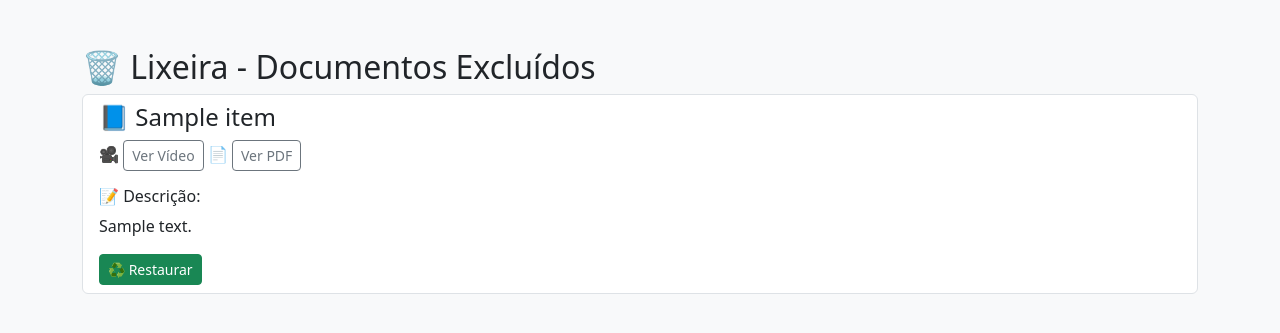
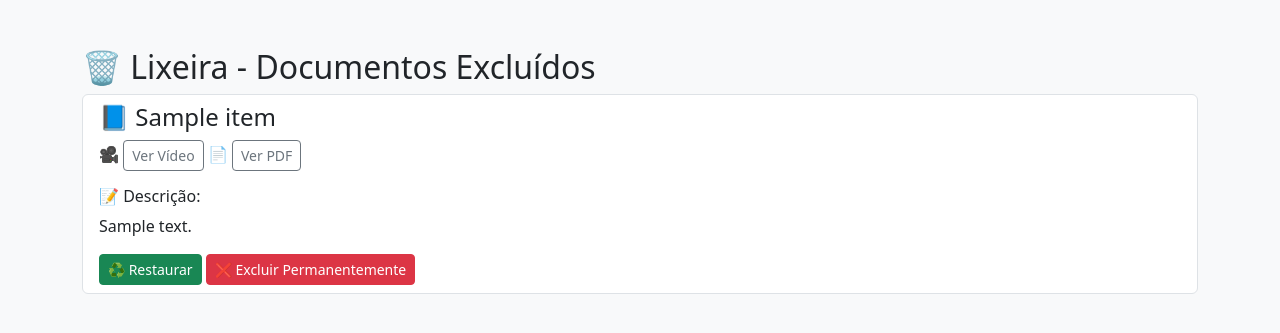
Before and after one commit to daikisuga/fullStack-project, a Flask app: template app/templates/excluidos.html in a window 1280 px wide. Shown: the part 56-389 px from the top of the page. Run offline with Flask 3, Linux system fonts and the light colour scheme; the template is opened without the code that fills it: most values are stand-ins (such as "Sample title", 1, 10 or a date in 2020).

Commit message:
adicionando exclusão permanentete

```diff
--- a/app/templates/excluidos.html
+++ b/app/templates/excluidos.html
@@ -31,6 +31,12 @@
                         ♻️ Restaurar
                     </button>
                 </form>
+
+                <form action="{{ url_for('upload_bp.delete_permanente', id=item['id']) }}" method="POST" style="display:inline;">
+                    <button class="btn btn-sm btn-danger" type="submit" onclick="return confirm('Excluir permanentemente este documento? Essa ação não poderá ser desfeita!')">
+                        ❌ Excluir Permanentemente
+                    </button>
+                </form>
             </div>
         </div>
     {% endfor %}
```
